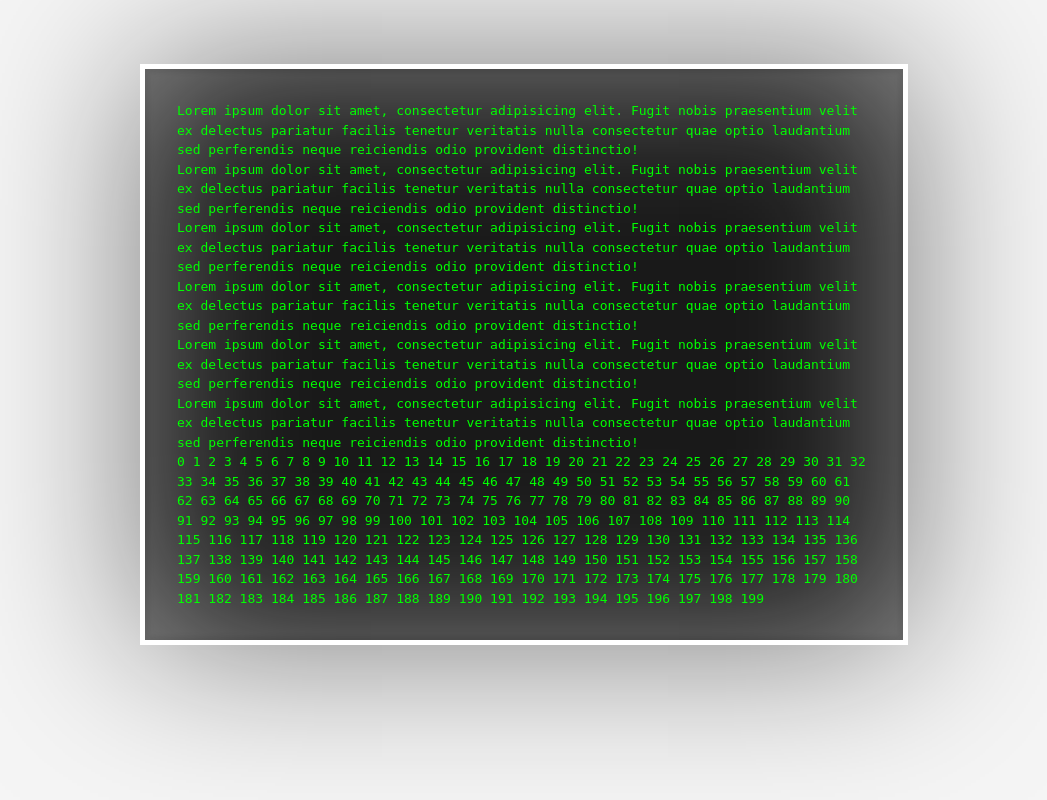
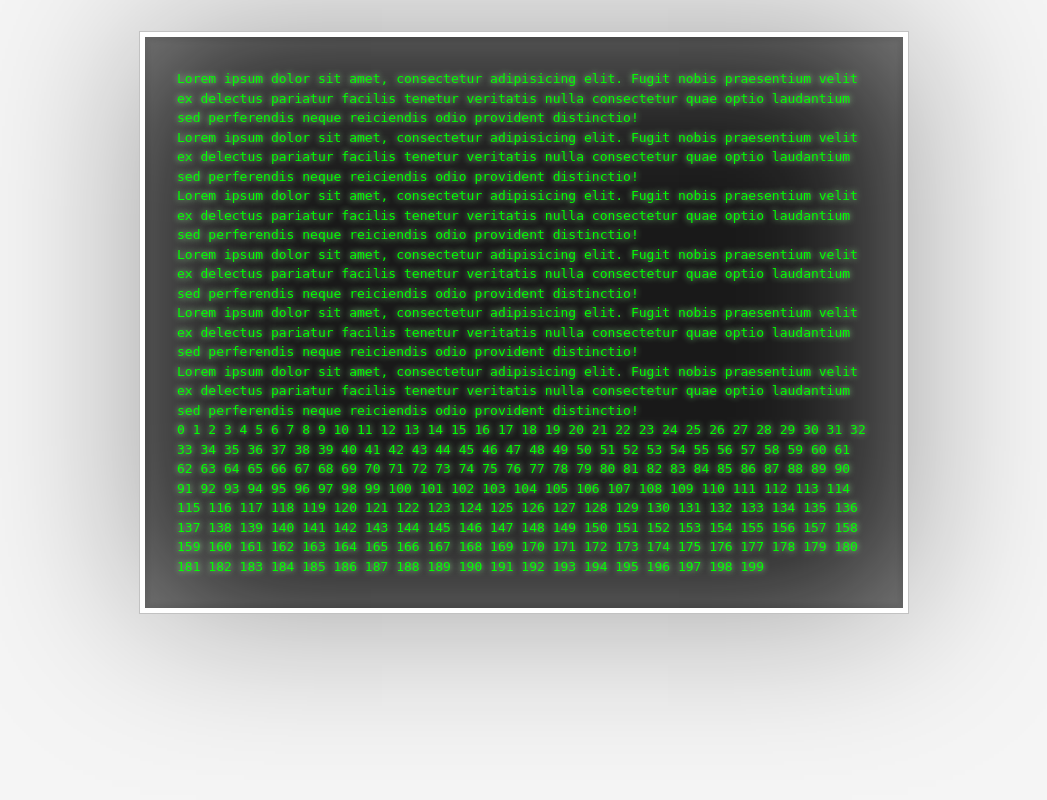
Before and after one commit to zoetrope69/adventureget, a PHP site: page / in a window 1280 px wide. Shown: the whole page, without its empty margins (116-1163 px from the left). Run offline with PHP 8.4, Linux system fonts and the light colour scheme.

Commit message:
Another CSS change..

```diff
--- a/css/style.css
+++ b/css/style.css
@@ -14,18 +14,23 @@ body{
 main{
 	display: block;
 	padding: 2.5%;
-	margin: 5% auto;
+	margin: 2.5% auto;
 	width: 60%;
 	border: 5px solid #ffffff;
+	outline: 1px solid #c2c2c2;
 	background: #191919;
 
-	-webkit-box-shadow: inset 0 0 10em rgba(255, 255, 255, 0.5);
-	   -moz-box-shadow: inset 0 0 10em rgba(255, 255, 255, 0.5);
-			box-shadow: inset 0 0 10em rgba(255, 255, 255, 0.5), inset 0 0 0.25em 0.25em rgba(0,0,0,0.5), 0 0 10em rgba(0,0,0,0.5);
+	-webkit-box-shadow: inset 0 0 10em rgba(255, 255, 255, 0.5),
+						inset 0 0 0.25em 0.25em rgba(0,0,0,0.5), 0 0 10em rgba(0,0,0,0.35);
+	   -moz-box-shadow: inset 0 0 10em rgba(255, 255, 255, 0.5),
+						inset 0 0 0.25em 0.25em rgba(0,0,0,0.5), 0 0 10em rgba(0,0,0,0.35);
+			box-shadow: inset 0 0 10em rgba(255, 255, 255, 0.5),
+						inset 0 0 0.25em 0.25em rgba(0,0,0,0.5), 0 0 10em rgba(0,0,0,0.35);
 }
 
 main p{
 	color: #00ff00;
+	text-shadow: 0 0 0.5em rgb(161, 255, 161);
 	font-family: monospace;
 	line-height: 1.5em;
 	font-size: 1em;
```
